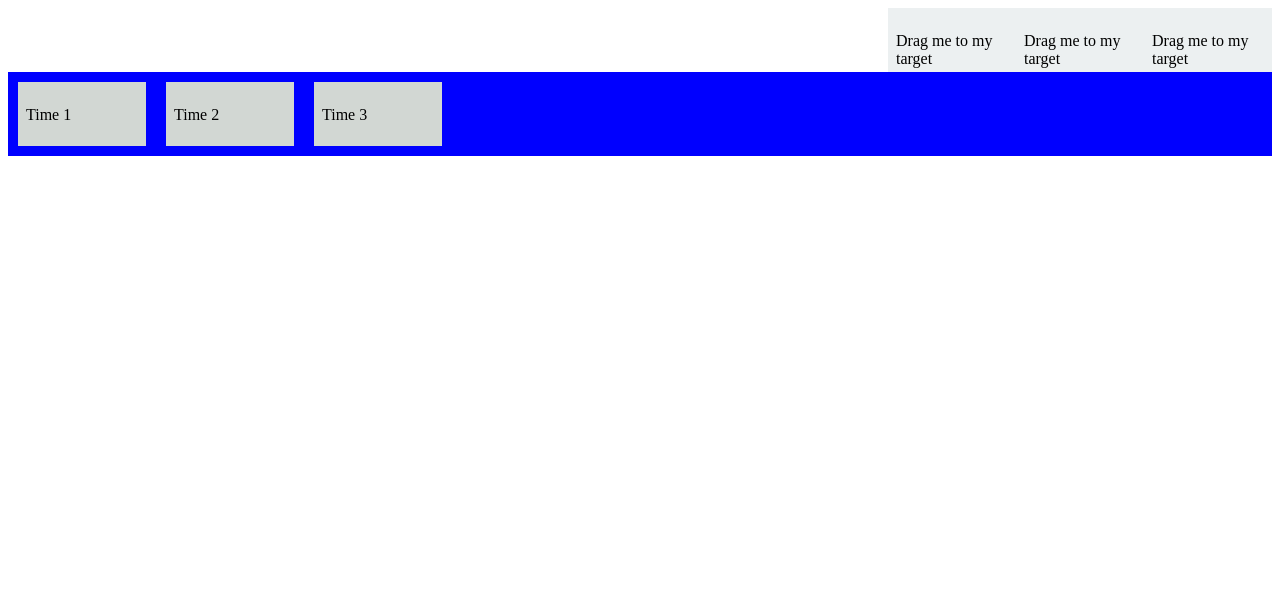
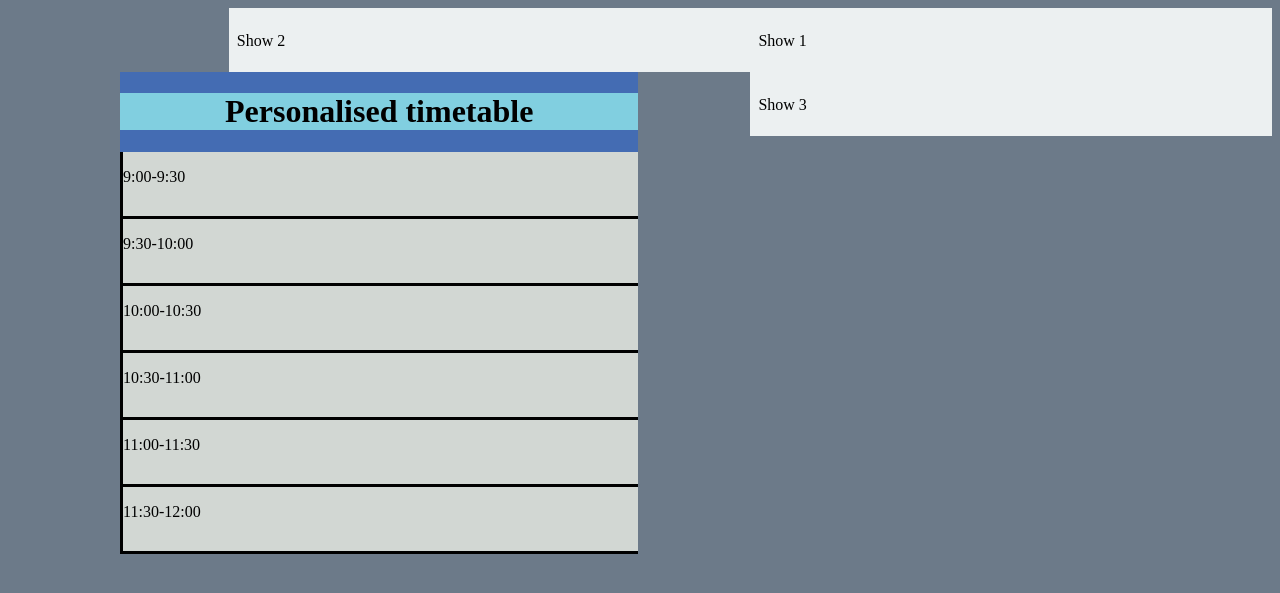
Before and after one commit to NomisMomis/ipt_project, a PHP site: page /timetable.html in a window 1280 px wide. Shown: the top 593 px of the page. Run offline with PHP 8.4, Linux system fonts and the light colour scheme; some libraries are stand-ins or nearby versions.

Commit message:
personalTimetable

```diff
--- a/style.css
+++ b/style.css
@@ -1,22 +1,36 @@
 #timetable{
- height:10%;
- width:100%;
- background-color:blue;
- float:left
+ height:100%;
+ width:41%;
+ background-color:#446CB3;
+ margin:0 auto;
+ margin-top:20em;
+ overflow:hidden;
 }
 
+
 .droppable {
- width: 7em;
- height: 3em;
- padding: 0.5em;
- float: left;
- margin: 10px;
+ width: 100%;
+ height: 4em;
+ border-style:solid;
+ border-top:black;
+ float:left;
  background-color:#D2D7D3;}
 
 .draggable {
- width: 7em;
+ width: 40%;
  height: 3em;
  padding: 0.5em;
  float: right;
  background-color:#ECF0F1;
 }
+
+body{
+    background-color:#6C7A89;
+}
+
+#head{
+ height:10%;
+ width:100%;
+ background-color:#81CFE0;
+ text-align:center;
+}
--- a/timetable.html
+++ b/timetable.html
@@ -2,7 +2,7 @@
 <html lang="en">
 <head>
   <meta charset="utf-8">
-  <title>jQuery UI Droppable - Default functionality</title>
+  <title>Personalised Timetable</title>
   <link rel="stylesheet" href="//code.jquery.com/ui/1.11.4/themes/smoothness/jquery-ui.css">
   <script src="//code.jquery.com/jquery-1.10.2.js"></script>
   <script src="//code.jquery.com/ui/1.11.4/jquery-ui.js"></script>
@@ -26,30 +26,44 @@
 <body>
 
 <div class="draggable">
-  <p>Drag me to my target</p>
+  <p>Show 1</p>
 </div>
 
 <div class="draggable">
-  <p>Drag me to my target</p>
+  <p>Show 2</p>
 </div>
 
 <div class="draggable">
-  <p>Drag me to my target</p>
+  <p>Show 3</p>
 </div>
 
 
  <div id ="timetable">
+   <div id="head"><h1>Personalised timetable</h1></div>
    <div class="droppable">
-    <p>Time 1</p>
+     <p>9:00-9:30</p>
    </div>
    <div class="droppable">
-    <p>Time 2</p>
+     <p>9:30-10:00</p>
    </div>
    <div class="droppable">
-    <p>Time 3</p>
+     <p>10:00-10:30</p>
    </div>
+
+   <div class="droppable">
+     <p>10:30-11:00</p>
+   </div>
+
+   <div class="droppable">
+     <p>11:00-11:30</p>
+   </div>
+
+   <div class="droppable">
+     <p>11:30-12:00</p>
    </div>
 
 
+ </div>
+
 </body>
 </html>
```
Lines whose indentation alone changed are shown as unchanged.
